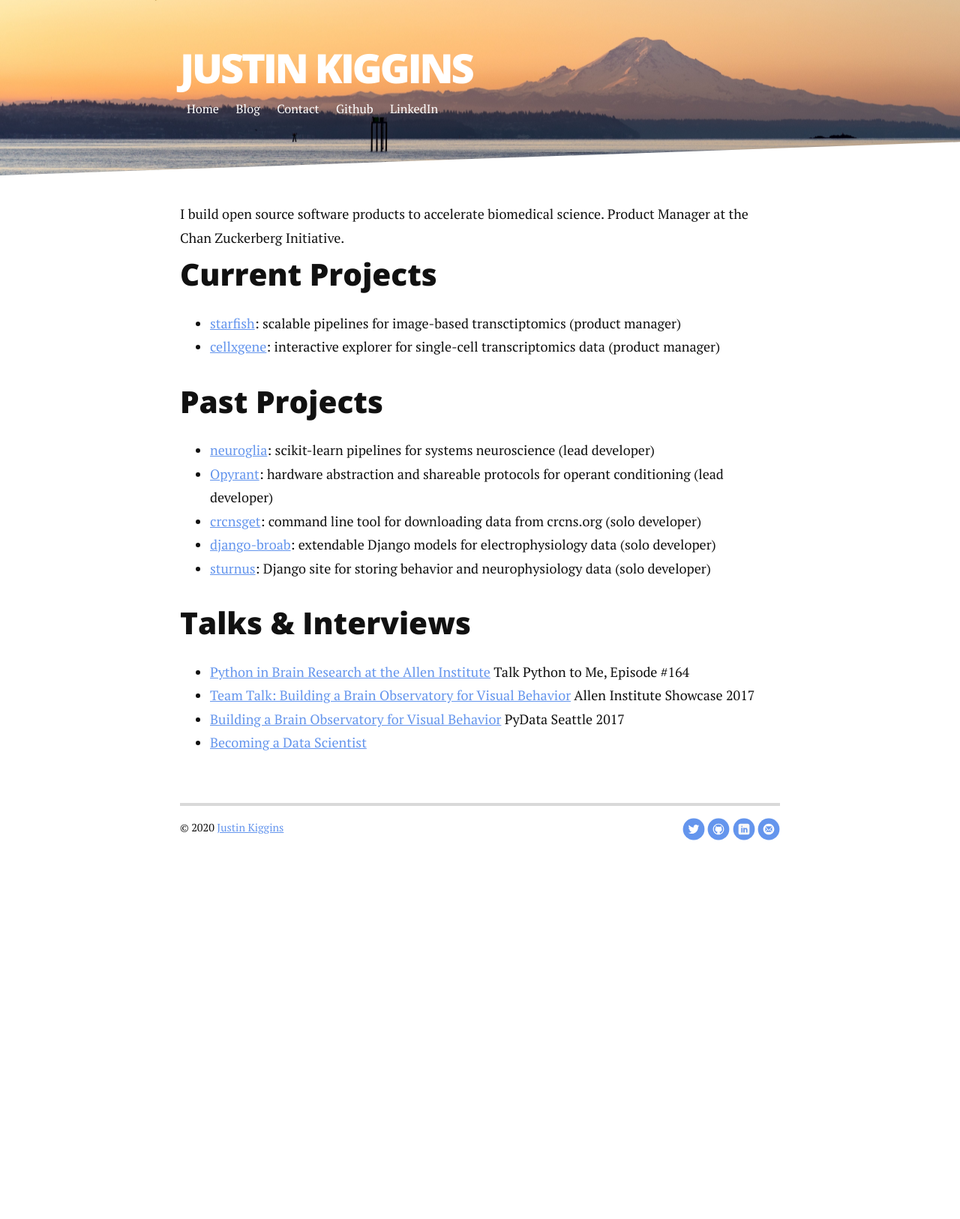
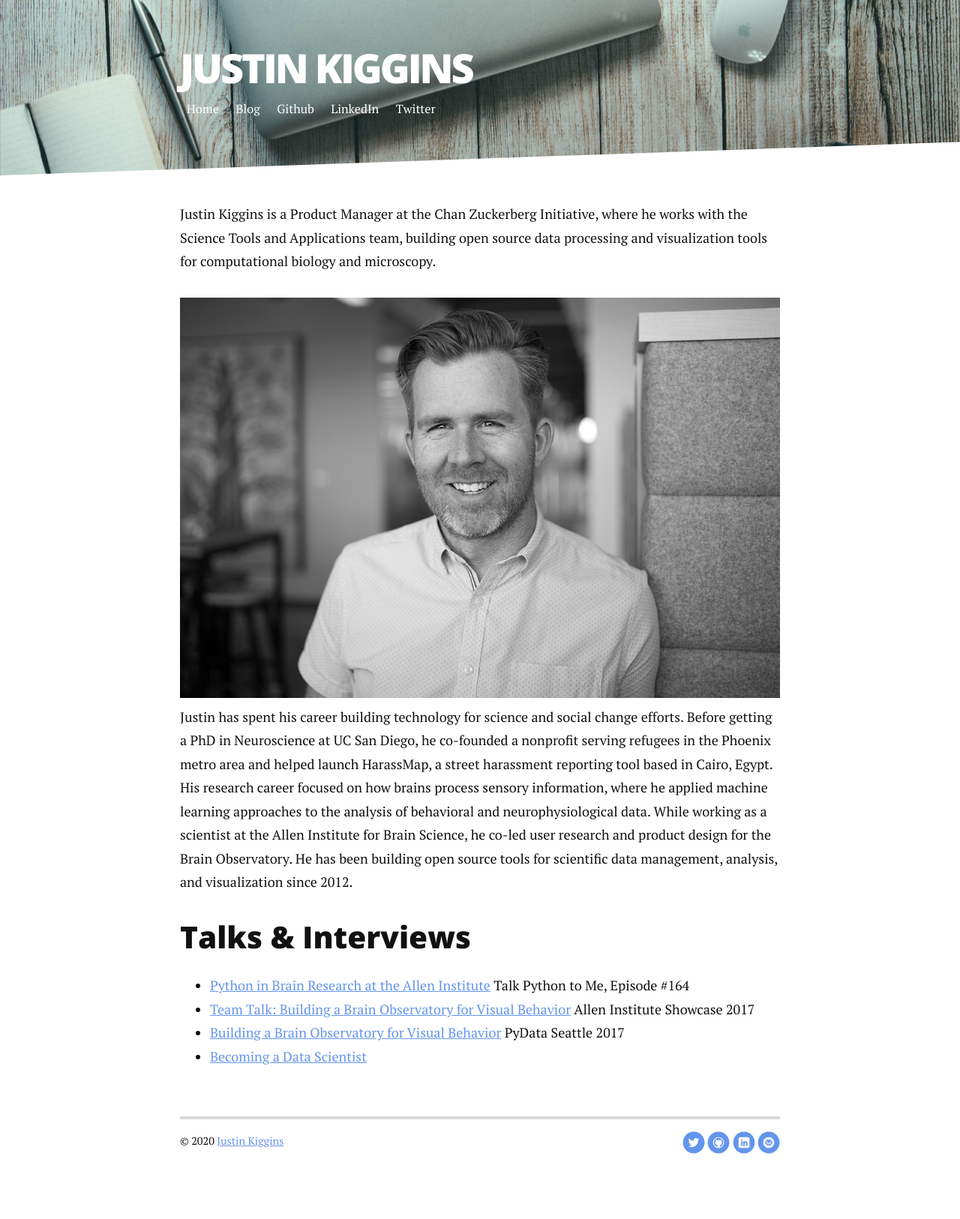
Before and after one commit to neuromusic/neuromusic.github.io, a Jekyll site: the page built from index.html, in a window 1280 px wide. Shown: the whole page at 75% size. Built offline with Jekyll 4.4.1, drawn with Linux system fonts in a browser that asks for light colours; nearby versions of some CDN libraries; comment, search, counter and statistics services are not loaded; before the commit the page ends 1208 px from its top, so only the background shows below that.

Commit message:
updates landing page

```diff
--- a/_config.yml
+++ b/_config.yml
@@ -15,8 +15,6 @@ navigation:
    url: /index.html
  - title: Blog
    url: /blog
- - title: Contact
-   url: /contact
 
 social:
    github: neuromusic
--- a/_includes/header.html
+++ b/_includes/header.html
@@ -10,6 +10,7 @@
                  {% endfor %}
                  <li> <a href="https://github.com/neuromusic" target="_blank">Github</a></li>
                  <li> <a href="https://linkedin.com/in/justinkiggins" target="_blank">LinkedIn</a></li>
+                 <li> <a href="https://twitter.com/neuromusic" target="_blank">Twitter</a></li>
              </ul>
          </nav>
      </div>
--- a/index.html
+++ b/index.html
@@ -1,27 +1,17 @@
 ---
 layout: default
-title: Justin Kiggins, Ph.D.
+title: Justin Kiggins, PhD
 ---
 <div class="home" id="home">
 
-  I build open source software products to accelerate biomedical science.
+  <p> Justin Kiggins is a Product Manager at the Chan Zuckerberg Initiative, where he works with the Science Tools and Applications team, building open source data processing and visualization tools for computational biology and microscopy. </p>
 
-  Product Manager at the Chan Zuckerberg Initiative.
-
-  <h2>Current Projects</h2>
-  <ul>
-    <li><a href="https://github.com/spacetx/starfish">starfish</a>: scalable pipelines for image-based transctiptomics (product manager)</li>
-    <li><a href="https://github.com/chanzuckerberg/cellxgene">cellxgene</a>: interactive explorer for single-cell transcriptomics data (product manager)</li>
-  </ul>
-
-  <h2>Past Projects</h2>
-  <ul>
-    <li><a href="https://github.com/AllenInstitute/neuroglia">neuroglia</a>: scikit-learn pipelines for systems neuroscience (lead developer)</li>
-    <li><a href="https://github.com/opyrant/opyrant">Opyrant</a>: hardware abstraction and shareable protocols for operant conditioning (lead developer)</li>
-    <li><a href="https://github.com/neuromusic/crcnsget">crcnsget</a>: command line tool for downloading data from crcns.org (solo developer)</li>
-    <li><a href="https://github.com/gentnerlab/django-broab">django-broab</a>: extendable Django models for electrophysiology data (solo developer)</li>
-    <li><a href="https://github.com/gentnerlab/sturnus">sturnus</a>: Django site for storing behavior and neurophysiology data (solo developer)</li>
-  </ul>
+  <img src="assets/img/justin-kiggins.jpg" alt="">
+  <p> Justin has spent his career building technology for science and social change efforts.
+  Before getting a PhD in Neuroscience at UC San Diego, he co-founded a nonprofit serving refugees in the Phoenix metro area and helped launch HarassMap, a street harassment reporting tool based in Cairo, Egypt.
+  His research career focused on how brains process sensory information, where he applied machine learning approaches to the analysis of behavioral and neurophysiological data.
+  While working as a scientist at the Allen Institute for Brain Science, he co-led user research and product design for the Brain Observatory.
+  He has been building open source tools for scientific data management, analysis, and visualization since 2012.</p>
 
   <h2>Talks & Interviews</h2>
   <ul>
```
Also changed, not shown: assets/css/style.css, assets/img/Justin-Kiggins.jpg (added), assets/img/dustin-lee-kZvmEpyfiJs-unsplash.jpg (added).
